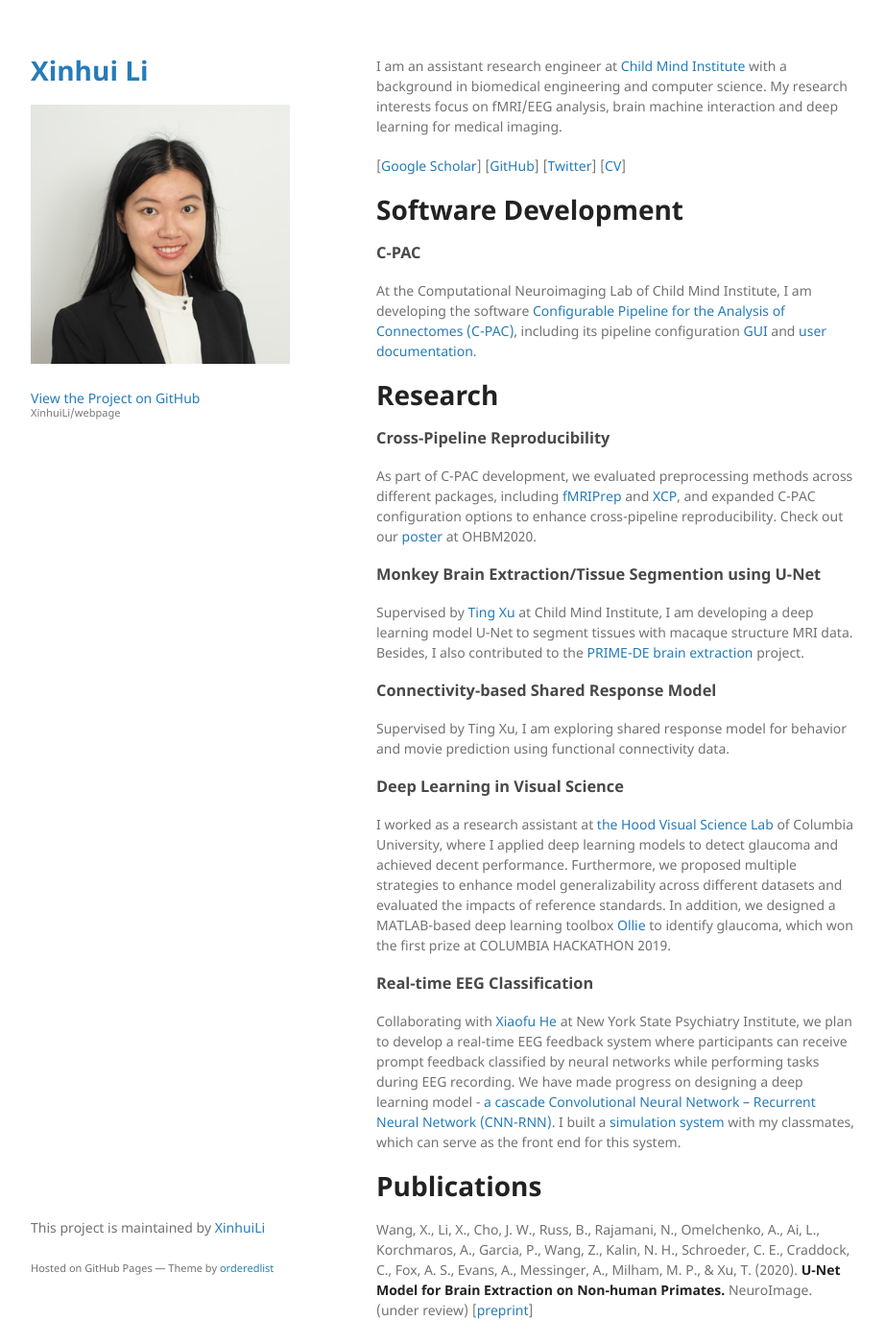
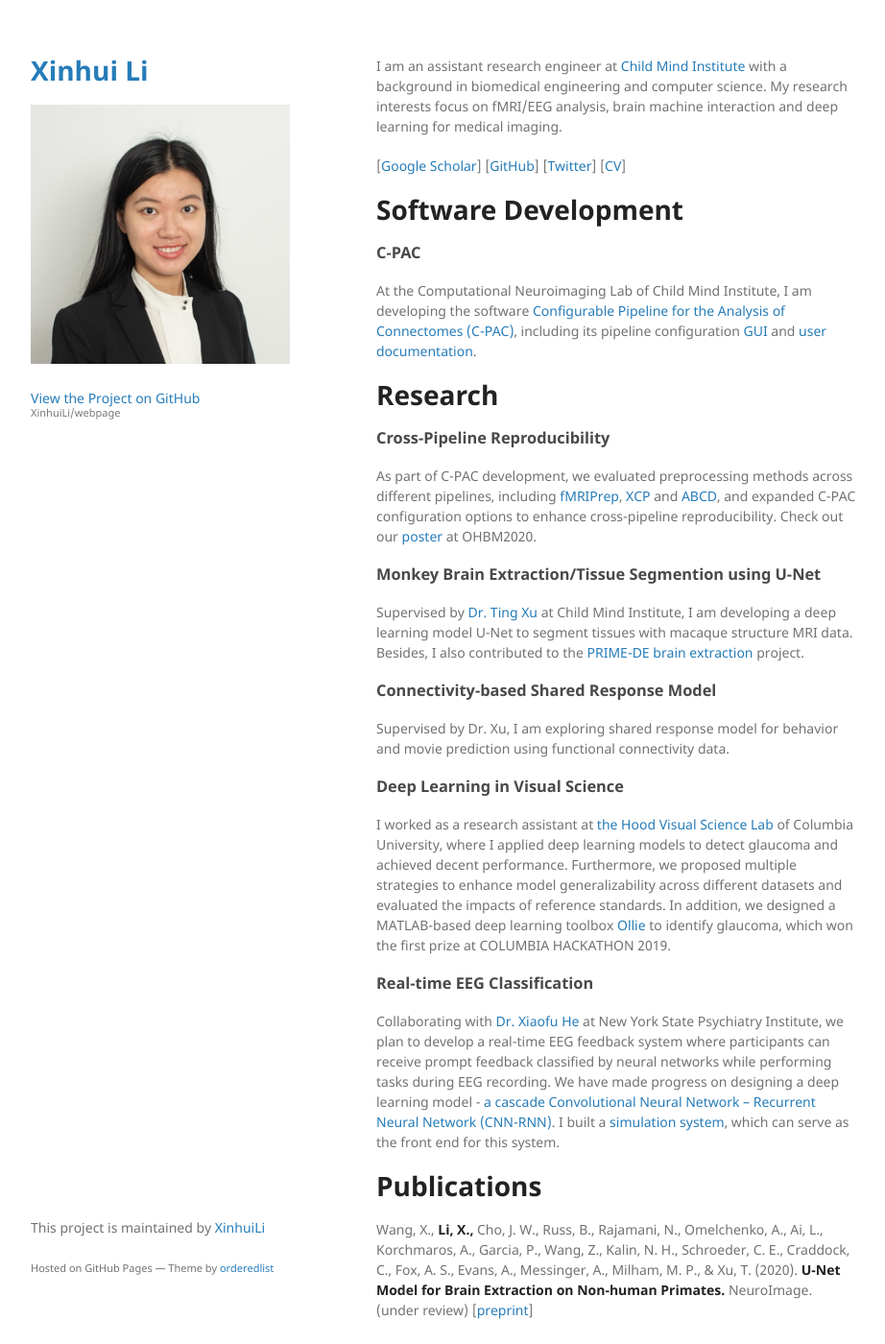
Before and after one commit to XinhuiLi/webpage, a Jekyll site: the page built from index.md, in a window 1280 px wide and 1400 px high. Shown: the whole window at 96% size, without its empty margins (178-1100 px from the left). Built offline with Jekyll 4.4.1, drawn with Linux system fonts in a browser that asks for light colours; the repository's description, which GitHub fills in, is left out; some of the changed text lies outside the part shown.

Commit message:
add minor changes

```diff
--- a/index.md
+++ b/index.md
@@ -20,15 +20,15 @@ At the Computational Neuroimaging Lab of Child Mind Institute, I am developing t
 
 ### Cross-Pipeline Reproducibility
 
-As part of C-PAC development, we evaluated preprocessing methods across different packages, including [fMRIPrep](https://fmriprep.org/en/stable/) and [XCP](https://xcpengine.readthedocs.io/), and expanded C-PAC configuration options to enhance cross-pipeline reproducibility. Check out our [poster](/assets/poster/OHBM20_XL.pdf) at OHBM2020.
+As part of C-PAC development, we evaluated preprocessing methods across different pipelines, including [fMRIPrep](https://fmriprep.org/en/stable/), [XCP](https://xcpengine.readthedocs.io/) and [ABCD](https://github.com/DCAN-Labs/DCAN-HCP/tree/master), and expanded C-PAC configuration options to enhance cross-pipeline reproducibility. Check out our [poster](/assets/poster/OHBM20_XL.pdf) at OHBM2020.
 
 ### Monkey Brain Extraction/Tissue Segmention using U-Net
 
-Supervised by [Ting Xu](https://scholar.google.com/citations?hl=en&user=Ks7ywnAAAAAJ&view_op=list_works&sortby=pubdate) at Child Mind Institute, I am developing a deep learning model U-Net to segment tissues with macaque structure MRI data. Besides, I also contributed to the [PRIME-DE brain extraction](https://github.com/TingsterX/PRIME-DE/tree/master/BrainExtraction) project.
+Supervised by [Dr. Ting Xu](https://scholar.google.com/citations?hl=en&user=Ks7ywnAAAAAJ&view_op=list_works&sortby=pubdate) at Child Mind Institute, I am developing a deep learning model U-Net to segment tissues with macaque structure MRI data. Besides, I also contributed to the [PRIME-DE brain extraction](https://github.com/HumanBrainED/NHP-BrainExtraction) project.
 
 ### Connectivity-based Shared Response Model
 
-Supervised by Ting Xu, I am exploring shared response model for behavior and movie prediction using functional connectivity data.
+Supervised by Dr. Xu, I am exploring shared response model for behavior and movie prediction using functional connectivity data.
 
 ### Deep Learning in Visual Science
 
@@ -36,12 +36,12 @@ I worked as a research assistant at [the Hood Visual Science Lab](https://hoodvi
 
 ### Real-time EEG Classification
 
-Collaborating with [Xiaofu He](https://scholar.google.com/citations?hl=en&user=QJnxJFIAAAAJ&view_op=list_works&sortby=pubdate) at New York State Psychiatry Institute, we plan to develop a real-time EEG feedback system where participants can receive prompt feedback classified by neural networks while performing tasks during EEG recording. We have made progress on designing a deep learning model - [a cascade Convolutional Neural Network – Recurrent Neural Network (CNN-RNN)](/assets/poster/NYSDS19_YF.pdf). I built a [simulation system](https://github.com/SucyLi/Neural-Feedback-System) with my classmates, which can serve as the front end for this system.
+Collaborating with [Dr. Xiaofu He](https://scholar.google.com/citations?hl=en&user=QJnxJFIAAAAJ&view_op=list_works&sortby=pubdate) at New York State Psychiatry Institute, we plan to develop a real-time EEG feedback system where participants can receive prompt feedback classified by neural networks while performing tasks during EEG recording. We have made progress on designing a deep learning model - [a cascade Convolutional Neural Network – Recurrent Neural Network (CNN-RNN)](/assets/poster/NYSDS19_YF.pdf). I built a [simulation system](https://github.com/SucyLi/Neural-Feedback-System), which can serve as the front end for this system.
 
 
 # Publications
 
-Wang, X., Li, X., Cho, J. W., Russ, B., Rajamani, N., Omelchenko, A., Ai, L., Korchmaros, A., Garcia, P., Wang, Z., Kalin, N. H., Schroeder, C. E., Craddock, C., Fox, A. S., Evans, A., Messinger, A., Milham, M. P., & Xu, T. (2020). **U-Net Model for Brain Extraction on Non-human Primates.** NeuroImage. (under review) [[preprint](https://www.biorxiv.org/content/10.1101/2020.11.17.385898v1)]
+Wang, X., **Li, X.,** Cho, J. W., Russ, B., Rajamani, N., Omelchenko, A., Ai, L., Korchmaros, A., Garcia, P., Wang, Z., Kalin, N. H., Schroeder, C. E., Craddock, C., Fox, A. S., Evans, A., Messinger, A., Milham, M. P., & Xu, T. (2020). **U-Net Model for Brain Extraction on Non-human Primates.** NeuroImage. (under review) [[preprint](https://www.biorxiv.org/content/10.1101/2020.11.17.385898v1)]
 
 Thakoor, K. A., **Li, X.,** Tsamis, E., Zemborain, Z. Z., Moraes, C. G. D., Sajda, P., & Hood, D. C. (2020). **Strategies to Improve Convolutional Neural Network Generalizability for Glaucoma Detection from OCT Scans.** Translational Vision Science and Technology. (under review)
 
```
Also changed, not shown: other parts of index.md (+1 -1 lines).
